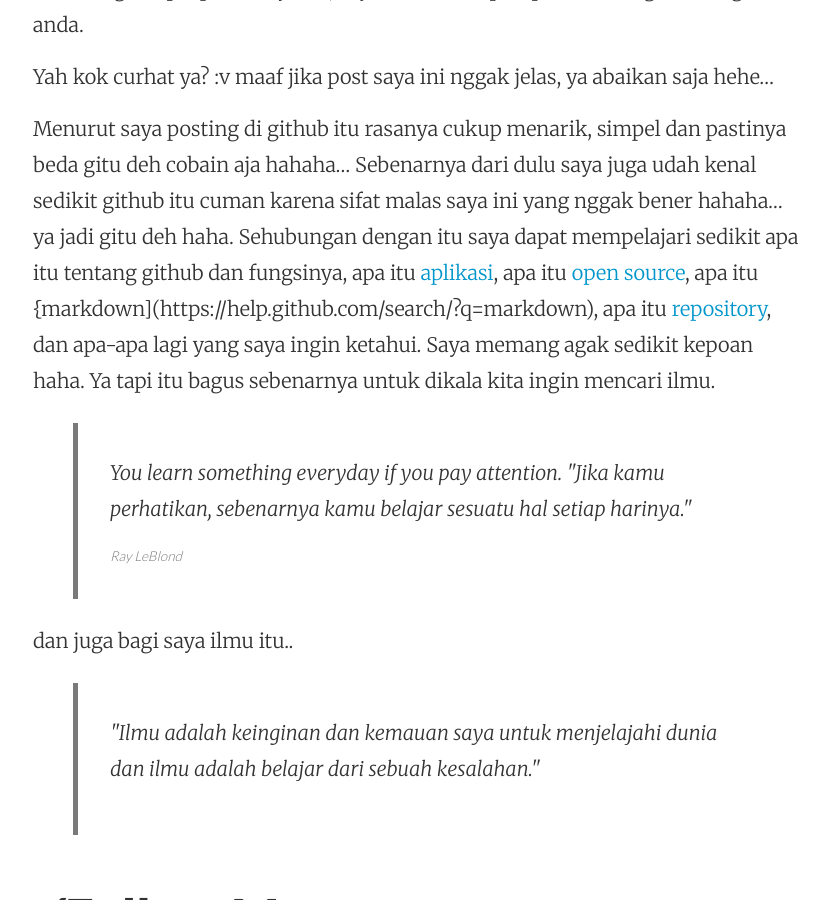
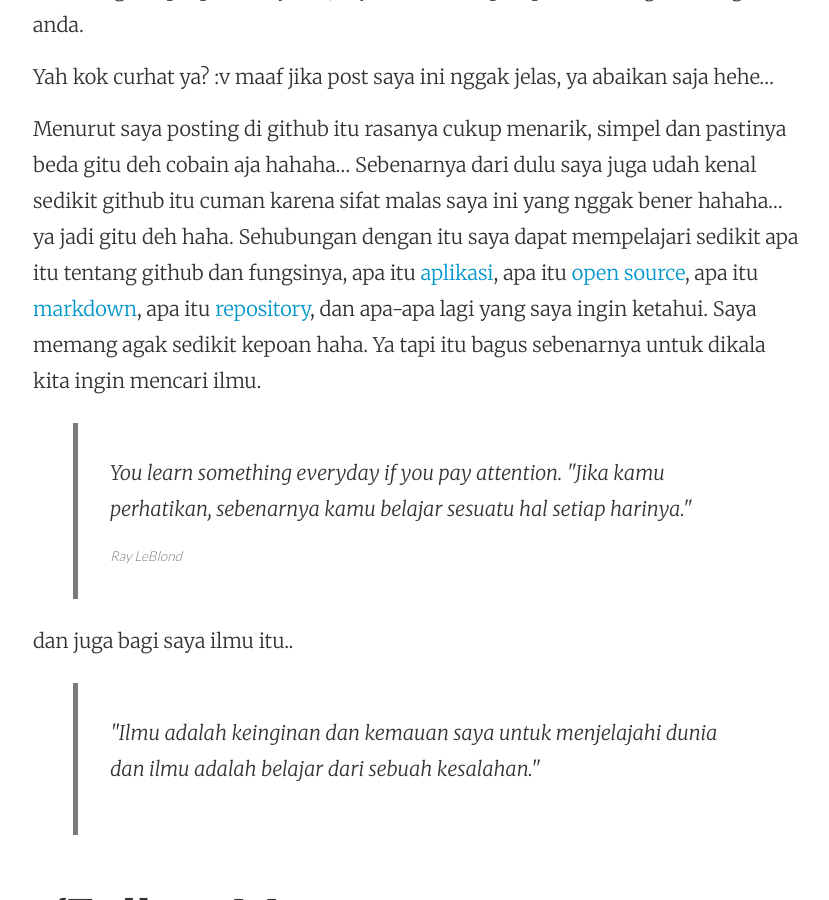
Before and after one commit to D3f4lt/d3f4lt.github.io, a Jekyll site: the page built from _posts/2014-12-20-hello-world.md, in a window 1280 px wide and 900 px high, scrolled down 1111 px. Shown: the whole window, without its empty margins (223-1052 px from the left). Built offline with Jekyll 4.4.1, drawn with Linux system fonts in a browser that asks for light colours; nearby versions of some CDN libraries.

Commit message:
Update 2014-12-20-hello-world.md

```diff
--- a/_posts/2014-12-20-hello-world.md
+++ b/_posts/2014-12-20-hello-world.md
@@ -18,7 +18,7 @@ Yah kok curhat ya? :v maaf jika post saya ini nggak jelas, ya abaikan saja hehe.
 
 Menurut saya posting di github itu rasanya cukup menarik, simpel dan pastinya beda gitu deh cobain aja hahaha...
 Sebenarnya dari dulu saya juga udah kenal sedikit github itu cuman karena sifat malas saya ini yang nggak bener hahaha... ya jadi gitu deh haha.
-Sehubungan dengan itu saya dapat mempelajari sedikit apa itu tentang github dan fungsinya, apa itu [aplikasi](https://help.github.com/search/?q=application), apa itu [open source](https://help.github.com/search/?q=source), apa itu {markdown](https://help.github.com/search/?q=markdown), apa itu [repository](https://help.github.com/search/?q=repository), dan apa-apa lagi yang saya ingin ketahui. Saya memang agak sedikit kepoan haha. Ya tapi itu bagus sebenarnya untuk dikala kita ingin mencari ilmu.
+Sehubungan dengan itu saya dapat mempelajari sedikit apa itu tentang github dan fungsinya, apa itu [aplikasi](https://help.github.com/search/?q=application), apa itu [open source](https://help.github.com/search/?q=source), apa itu [markdown](https://help.github.com/search/?q=markdown), apa itu [repository](https://help.github.com/search/?q=repository), dan apa-apa lagi yang saya ingin ketahui. Saya memang agak sedikit kepoan haha. Ya tapi itu bagus sebenarnya untuk dikala kita ingin mencari ilmu.
 
 <blockquote>
   <p>
```
